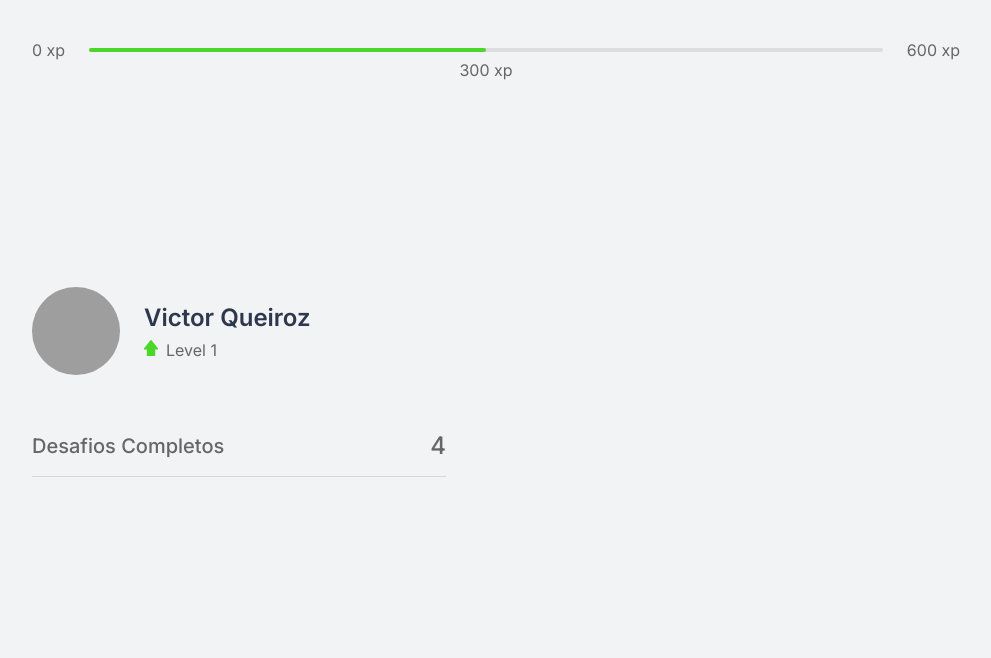
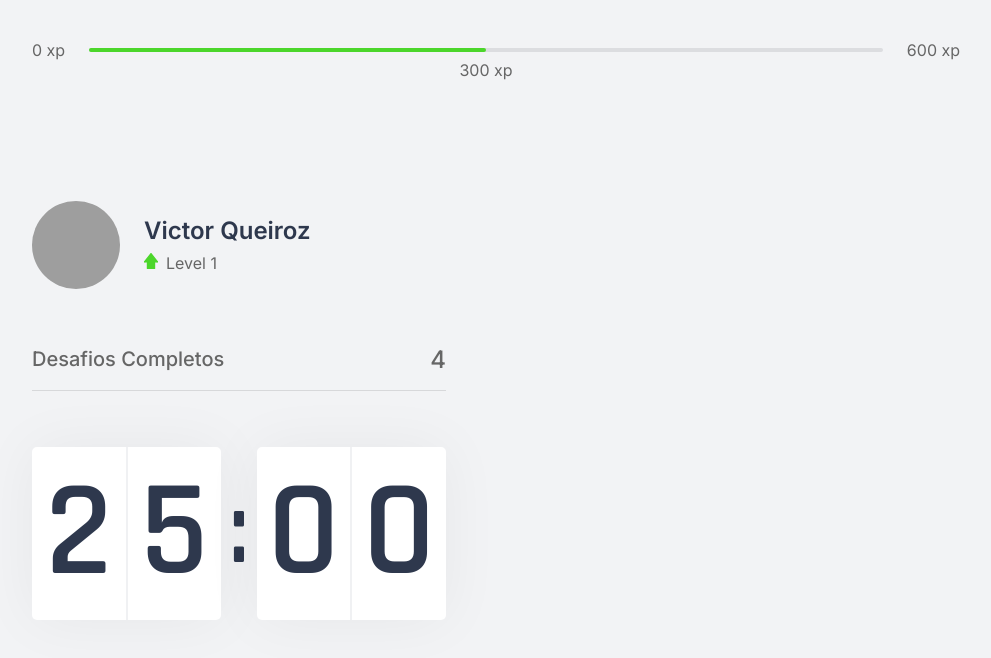
Before and after one commit to victorqrz/moveit, a Next.js app: page / in a window 1280 px wide. Shown: the top 658 px of the page, without its empty margins (144-1135 px from the left). Built offline with nearby package versions, Linux system fonts and the light colour scheme; grey boxes are pictures that could not be loaded.

Commit message:
countdown styles finished

```diff
--- /dev/null
+++ b/src/components/Countdown.tsx
@@ -0,0 +1,17 @@
+import styles from '../styles/components/Countdown.module.css';
+
+export function Countdown() {
+  return (
+    <div className={styles.countdownContainer}>
+      <div>
+        <span>2</span>
+        <span>5</span>
+      </div>
+      <span>:</span>
+      <div>
+        <span>0</span>
+        <span>0</span>
+      </div>
+    </div>
+  );
+}
--- a/src/pages/index.tsx
+++ b/src/pages/index.tsx
@@ -1,4 +1,5 @@
 import { CompletedChallenges } from "../components/CompletedChallenges";
+import { Countdown } from "../components/Countdown";
 import { ExperienceBar } from "../components/ExperienceBar";
 import { Profile } from '../components/Profile';
 
@@ -12,6 +13,7 @@
         <div>
           <Profile />
           <CompletedChallenges />
+          <Countdown />
         </div>
         <div></div>
       </section>
--- /dev/null
+++ b/src/styles/components/Countdown.module.css
@@ -0,0 +1,35 @@
+.countdownContainer {
+  display: flex;
+  align-items: center;
+  font-family: Rajdhani;
+  font-weight: 600;
+  color: var(--title);
+}
+
+.countdownContainer > div {
+  flex: 1;
+  display: flex;
+  justify-content: space-evenly;
+  background: var(--white);
+  box-shadow: 0 0 60px rgba(0, 0, 0, 0.05);
+  border-radius: 5px;
+  font-size: 8.5rem;
+  text-align: center;
+}
+
+.countdownContainer > div span {
+  flex: 1;
+}
+
+.countdownContainer > div span:first-child {
+  border-right: 1px solid #f0f1f3;
+}
+
+.countdownContainer > div span:last-child {
+  border-left: 1px solid #f0f1f3;
+}
+
+.countdownContainer > span {
+  font-size: 6.25rem;
+  margin: 0 0.5rem;
+}
```
